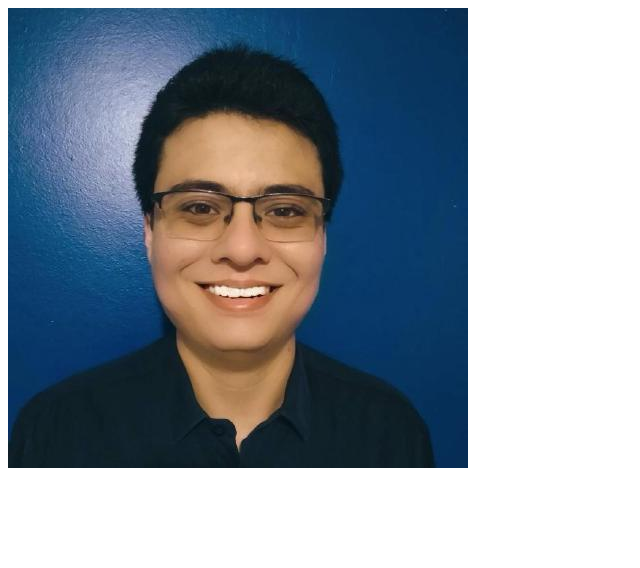
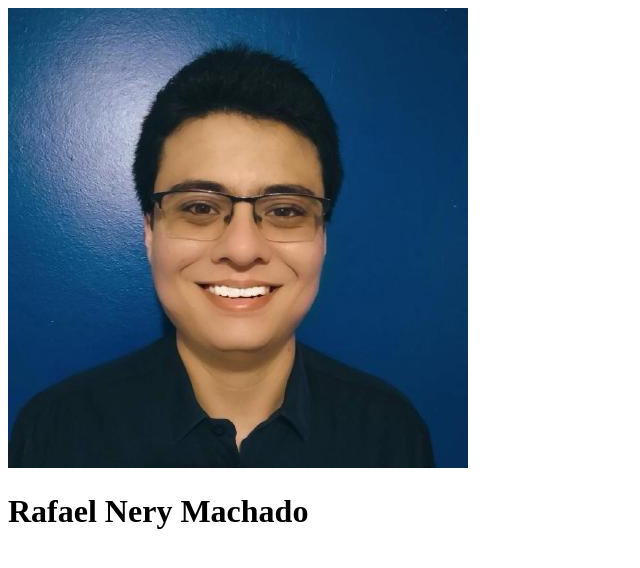
Before and after one commit to RayNfeeral/RayNfeeral.github.io, a plain HTML site: page index.html in a window 1280 px wide. Shown: the whole page, without its empty margins (0-640 px from the left). Drawn offline with Linux system fonts and the light colour scheme.

Commit message:
Coloca meu nome no index

```diff
--- a/index.html
+++ b/index.html
@@ -6,5 +6,6 @@
 </head>
 <body>
   <img src="images/me.jpeg" alt="Foto de Rafael Nery Machado">
+  <h1>Rafael Nery Machado</h1>
 </body>
 </html>
```
